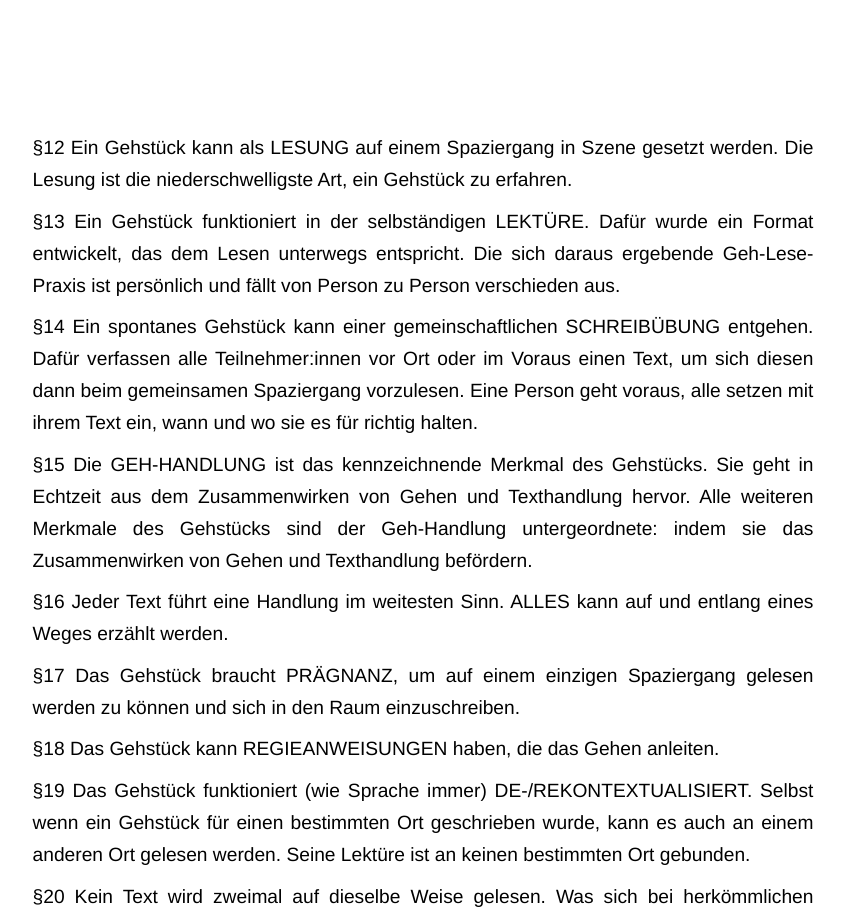
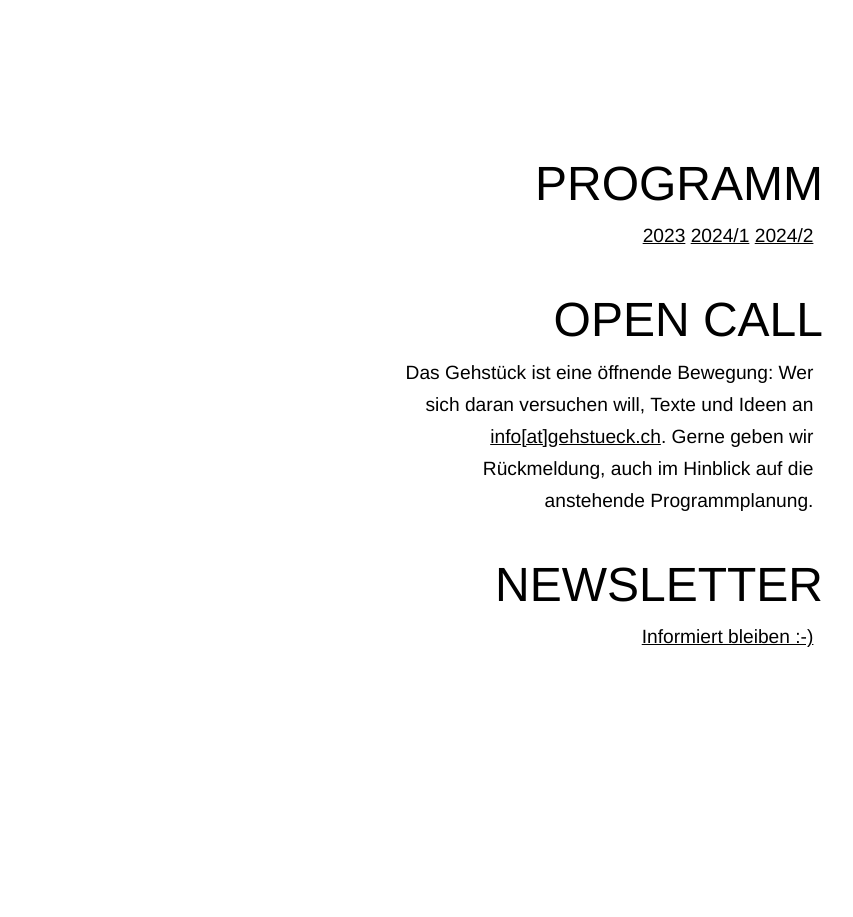
Before and after one commit to dan-wenger/gehstueck-website, a SvelteKit app: page / in a window 1280 px wide. Shown: the part 1880-2797 px from the top of the page, without its empty margins (217-1070 px from the left). After the commit the page ends 2607 px from the top, so only its background shows below. Built offline with nearby package versions, Linux system fonts and the light colour scheme.

Commit message:
inhaltliche anpassungen

```diff
--- a/src/routes/+page.svelte
+++ b/src/routes/+page.svelte
@@ -12,7 +12,7 @@
 <main lang="de">
   <h1 class="titel">Gehstück, das.</h1>
   <p class="subline blocksatz" lang="de">
-    Ein Text für das Gehen geschrieben, gelangt durch das Gehen zur Geltung. Wenn Du noch nie davon gehört hast, dann deshalb, weil ich das Gehstück als Textgattung erst begründe, indem Du das liest, gerade begründet habe.
+    Ein Text fürs Gehen geschrieben, gelangt im Gehen zur Geltung. Wenn Du noch nie davon gehört hast, dann deshalb, weil wir das Gehstück als Textgattung erst begründen, indem Du das liest, gerade begründet haben.
   </p>
   <div class="blocksatz paragraphen">
     <p>
@@ -79,7 +79,7 @@
     </p>
   </div>
   <div class="container-right">
-    <p>Léonard Wiesendanger<br />Basel, Januar 2023</p>
+    <p>LJVW<br/>Basel, Januar 2023</p>
     <p>
       Geschrieben zum Auftakt der Lesungsreihe „Gehstück, das.“ (2023), in
       welcher gattungsfremde Texte spazierfertig gemacht wurden mit dem Ziel,
@@ -87,99 +87,7 @@
       begründen zu können.
     </p>
   </div>
-  <div class="abstandhalter"></div>
 
-  <div class="blocksatz paragraphen">
-    <p>
-      §12 Ein Gehstück kann als LESUNG auf einem Spaziergang in Szene gesetzt
-      werden. Die Lesung ist die niederschwelligste Art, ein Gehstück zu
-      erfahren.
-    </p>
-    <p>
-      §13 Ein Gehstück funktioniert in der selbständigen LEKTÜRE. Dafür wurde
-      ein Format entwickelt, das dem Lesen unterwegs entspricht. Die sich daraus
-      ergebende Geh-Lese-Praxis ist persönlich und fällt von Person zu Person
-      verschieden aus.
-    </p>
-    <p>
-      §14 Ein spontanes Gehstück kann einer gemeinschaftlichen SCHREIBÜBUNG
-      entgehen. Dafür verfassen alle Teilnehmer:innen vor Ort oder im Voraus
-      einen Text, um sich diesen dann beim gemeinsamen Spaziergang vorzulesen.
-      Eine Person geht voraus, alle setzen mit ihrem Text ein, wann und wo sie
-      es für richtig halten.
-    </p>
-    <p>
-      §15 Die GEH-HANDLUNG ist das kennzeichnende Merkmal des Gehstücks. Sie
-      geht in Echtzeit aus dem Zusammenwirken von Gehen und Texthandlung hervor.
-      Alle weiteren Merkmale des Gehstücks sind der Geh-Handlung untergeordnete:
-      indem sie das Zusammenwirken von Gehen und Texthandlung befördern.
-    </p>
-    <p>
-      §16 Jeder Text führt eine Handlung im weitesten Sinn. ALLES kann auf und
-      entlang eines Weges erzählt werden.
-    </p>
-    <p>
-      §17 Das Gehstück braucht PRÄGNANZ, um auf einem einzigen Spaziergang
-      gelesen werden zu können und sich in den Raum einzuschreiben.
-    </p>
-    <p>§18 Das Gehstück kann REGIEANWEISUNGEN haben, die das Gehen anleiten.</p>
-    <p>
-      §19 Das Gehstück funktioniert (wie Sprache immer) DE-/REKONTEXTUALISIERT.
-      Selbst wenn ein Gehstück für einen bestimmten Ort geschrieben wurde, kann
-      es auch an einem anderen Ort gelesen werden. Seine Lektüre ist an keinen
-      bestimmten Ort gebunden.
-    </p>
-    <p>
-      §20 Kein Text wird zweimal auf dieselbe Weise gelesen. Was sich bei
-      herkömmlichen Texten verschiebt, beginnt im bewegten Kontext des Gehstücks
-      zu springen: Die Bedeutung des Textes wird im Feld unberechenbar. Ein
-      Gehstück zeichnet sich aus durch besondere WIEDERHOLBARKEIT. Es will
-      mehrmals, auf verschiedenen Spaziergängen gelesen werden.
-    </p>
-    <p>
-      §21 Kunst ist der RAHMEN, nicht das Bild. All die Ausstellungs- und
-      Bühnenräume und Museen mit ihren Anbetungskästen, Bühnen und Podesten
-      haben es verkehrt. Das Leben ist das Bild und die Kunst der vielgestaltige
-      Rahmen, der uns ermöglicht, es mit neuen Augen zu sehen. Das Gehstück
-      nimmt diesen Rahmen und hält ihn wieder dorthin, wo er hingehört. Wer ein
-      Gehstück mitgeht, erlebt was vergleichbar ist mit der Schöpfung eines
-      Kunstwerks: ein persönlicher Zusammenhang erschliesst sich.
-    </p>
-    <p>
-      §22 Das Gehstück UNTERLÄUFT die etablierten Literaturformate und ihre
-      Institutionen. Das Gehstück bedarf keiner Bühne, keiner Infrastruktur und
-      ist deshalb keinen Machtasymmetrien unterworfen. Einfach Literatur
-      miteinander gehen.
-    </p>
-    <p>
-      §23 Das Gehstück ist das SCHRITTMASS der Literatur, der Anspruch ist
-      holistisch. Schritt für Schritt wird angegangen: Der Text, das Lesen, das
-      Schreiben.
-    </p>
-    <p>
-      §24 Ziel des Gehstücks ist die ERNEUERUNG der Beziehung des Menschen zu
-      seiner Umwelt. Weder braucht es dafür technisch aufwändig hergestellte
-      Immersion noch Flugzeug-Ferien auf einem versinkenden Inselstaat.
-    </p>
-    <p>
-      §25 Das Gehstück unterhält SPIELERISCH. Es bildet in dem Masse wie der
-      Blick auf die Umwelt geprägt wird, mühelos. Was davon haften bleibt, was
-      davon vergeht… wer spaziert oder was sich beim Spazieren präsentiert,
-      nichts drängt sich auf.
-    </p>
-    <p>
-      §26 Das Gehstück ist bloss ein weiterer VERSUCH in einer jahrtausendealten
-      Versuchsgeschichte, in der immer schon um adäquate, zeitgemässe,
-      problemgerechte und letztlich persönliche Ausdrucksformen und Sprachen
-      gerungen wurde. Wer an dieser Gehbewegung Gefallen findet, geht sie mit,
-      geht sie weiter und seinen oder ihren eigenen Weg.
-    </p>
-  </div>
-
-  <div class="container-right">
-    <p>Léonard Wiesendanger<br />Basel, Februar 2024</p>
-    <p>Geschrieben zum Auftakt der Lesungsreihe „Gehstück, das. 24/1“.</p>
-  </div>
   <div class="abstandhalter"></div>
 
   <div class="container-right">
@@ -196,8 +104,8 @@
     <p>
       Das Gehstück ist eine öffnende Bewegung: Wer sich daran versuchen
       will, Texte und Ideen an
-      <a href="mailto:info@gehstueck.ch">info[at]gehstueck.ch</a>. Gerne gebe
-      ich Rückmeldung, auch im Hinblick auf die anstehende Programmplanung.
+      <a href="mailto:info@gehstueck.ch">info[at]gehstueck.ch</a>. Gerne geben
+      wir Rückmeldung, auch im Hinblick auf die anstehende Programmplanung.
     </p>
   </div>
 
```
